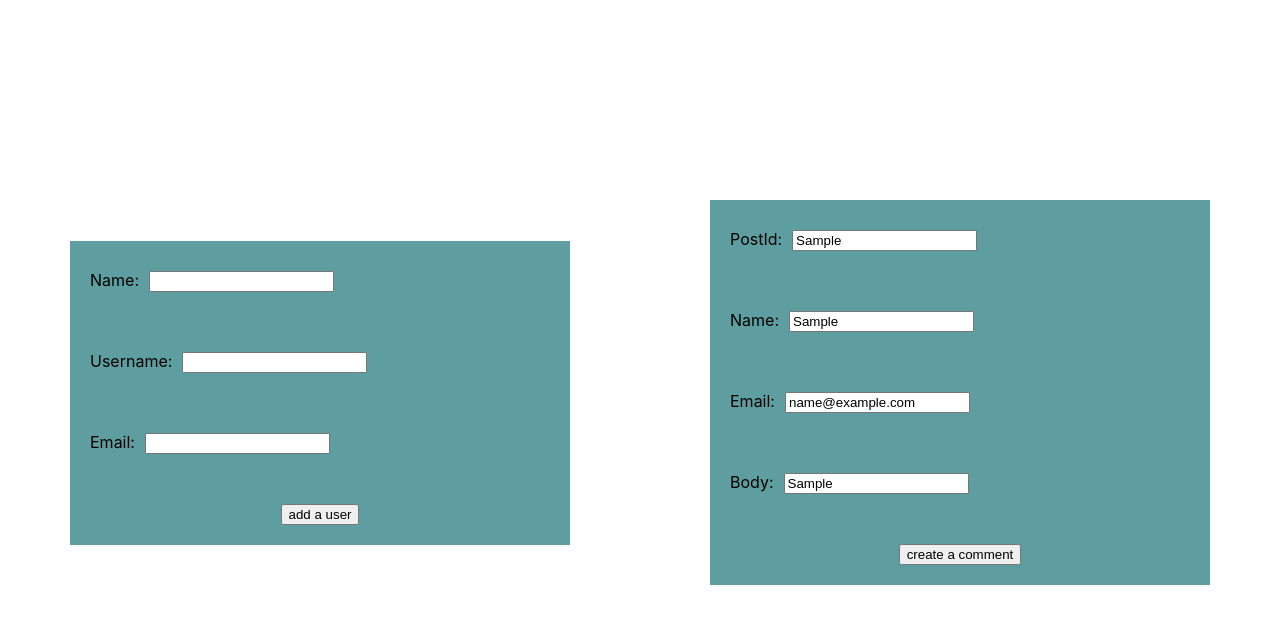
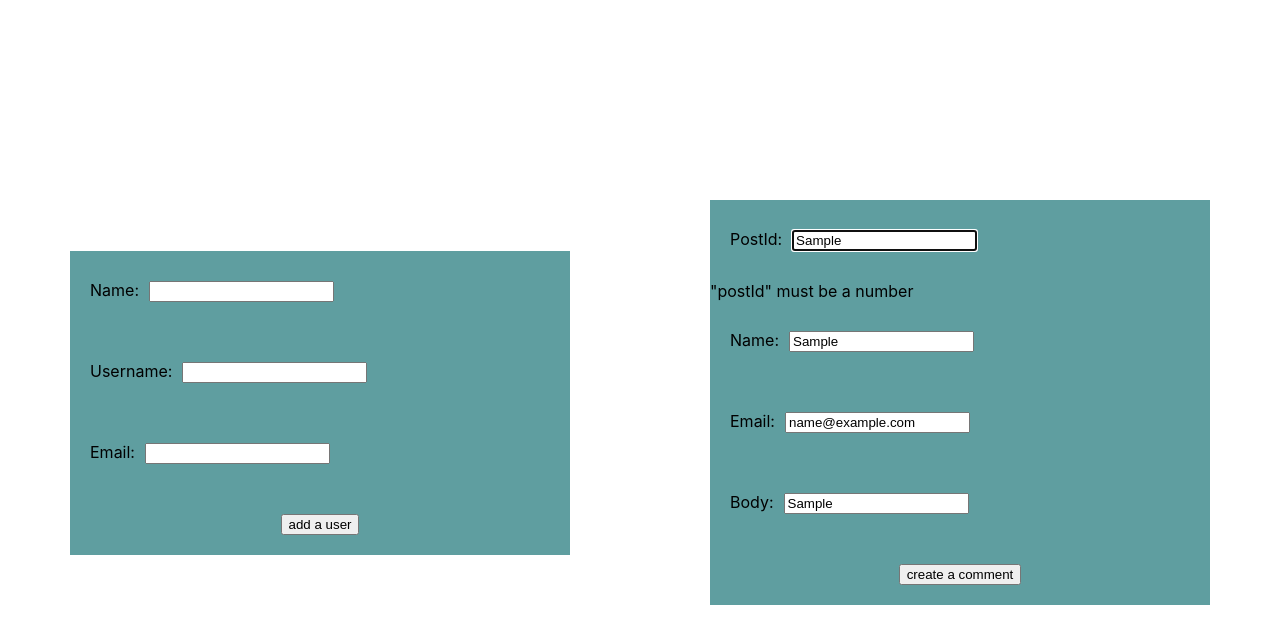
Before and after one commit to zwiebelito/okten_react_learning, a React (Create React App) app: page / in a window 1280 px wide. Both pictures are taken after typing "Sample", "Sample", "name@example.com", "Sample" into the empty fields and a click on the input "create a comment". Shown: the top 644 px of the page. Built offline with nearby package versions, Linux system fonts and the light colour scheme; no server answers.

Commit message:
hw5_task1

```diff
--- a/package.json
+++ b/package.json
@@ -11,7 +11,9 @@
     "react-dom": "^18.2.0",
     "react-hook-form": "^7.45.2",
     "react-scripts": "5.0.1",
-    "web-vitals": "^2.1.4"
+    "web-vitals": "^2.1.4",
+    "joi": "^17.9.2",
+    "@hookform/resolvers": "^3.1.1"
   },
   "scripts": {
     "start": "react-scripts start",
--- a/src/components/Comment/Comment.js
+++ b/src/components/Comment/Comment.js
@@ -2,13 +2,18 @@ import React from 'react';
 import {useForm} from "react-hook-form";
 import styles from './Comment.module.css'
 import {Services} from "../../services/Services";
+import {joiResolver} from "@hookform/resolvers/joi";
+import {CommentValidator} from "../../validators/CommentValidator/CommentValidator";
 
 const Comment = () => {
 
-    const { handleSubmit, register } = useForm()
+    const { handleSubmit, register, formState: {errors, isValid} } = useForm({
+        mode: 'all',
+        resolver: joiResolver(CommentValidator)
+    })
 
     const onSubmit = (data) => {
-        Services.getComments(data)
+        Services.createComment(data)
     }
     return (
         <div className={styles.wrapper}>
@@ -17,18 +22,22 @@ const Comment = () => {
                     PostId:
                     <input type="text" {...register("postId")}/>
                 </label>
+                {errors.postId && <span>{errors.postId.message}</span>}
                 <label>
                     Name:
                     <input type="text" {...register("name")}/>
                 </label>
+                {errors.name && <span>{errors.name.message}</span>}
                 <label>
                     Email:
                     <input type="text" {...register("email")}/>
                 </label>
+                {errors.email && <span>{errors.email.message}</span>}
                 <label>
                     Body:
                     <input type="text" {...register("body")}/>
                 </label>
+                {errors.body && <span>{errors.body.message}</span>}
                 <input type='submit' value='create a comment' className={styles.submit}/>
             </form>
         </div>
--- a/src/components/User/User.js
+++ b/src/components/User/User.js
@@ -2,13 +2,18 @@ import React from 'react';
 import {useForm} from "react-hook-form";
 import styles from './User.module.css'
 import {Services} from "../../services/Services";
+import {joiResolver} from "@hookform/resolvers/joi";
+import {userValidator} from "../../validators/UserValidator/userValidator";
 
 const User = () => {
 
-    const { handleSubmit, register } = useForm()
+    const { handleSubmit, register, formState: {errors, isValid} } = useForm({
+        mode: 'all',
+        resolver: joiResolver(userValidator)
+    })
 
     const onSubmit = (data) => {
-        Services.getUsers(data)
+        Services.createUser(data)
     }
     return (
         <div className={styles.wrapper}>
@@ -17,14 +22,17 @@ const User = () => {
                     Name:
                     <input type="text" {...register("name")}/>
                 </label>
+                {errors.name && <span>{errors.name.message}</span>}
                 <label>
                     Username:
                     <input type="text" {...register("username")}/>
                 </label>
+                {errors.username && <span>{errors.username.message}</span>}
                 <label>
                     Email:
                     <input type="text" {...register("email")}/>
                 </label>
+                {errors.email && <span>{errors.email.message}</span>}
                 <input type='submit' value='add a user' className={styles.submit}/>
             </form>
         </div>
--- a/src/services/Services.js
+++ b/src/services/Services.js
@@ -6,12 +6,12 @@ const instance = axios.create({
 })
 
 export const Services = {
-    getUsers: (data) => {
-        instance.post(Endpoints.USERS)
+    createUser: (data) => {
+        instance.post(Endpoints.USERS, data)
             .then((data)=> console.log(data.data))
     },
-    getComments: (data) => {
-        instance.post(Endpoints.COMMENTS)
+    createComment: (data) => {
+        instance.post(Endpoints.COMMENTS, data)
             .then((data)=> console.log(data.data))
     }
 }
--- /dev/null
+++ b/src/validators/CommentValidator/CommentValidator.js
@@ -0,0 +1,18 @@
+import Joi from "joi";
+
+const CommentValidator = Joi.object({
+    postId: Joi.number().max(700).required(),
+
+    name: Joi.string().regex(/^[a-zA-Z]+(([',. -][a-zA-Z ])?[a-zA-Z]*)*$/).required().messages({
+        'string.pattern.base': 'Name includes only Latin letters (max - 20)'
+    }),
+
+    email: Joi.string().regex(/^[\w-\.]+@([\w-]+\.)+[\w-]{2,4}$/).required().messages({
+        'string.pattern.base': 'Email need to includes @ symbol'
+    }),
+
+    body: Joi.string().max(20).required()
+
+})
+
+export { CommentValidator }
--- /dev/null
+++ b/src/validators/UserValidator/userValidator.js
@@ -0,0 +1,15 @@
+import Joi from "joi";
+
+const userValidator = Joi.object({
+    name: Joi.string().regex(/^[a-zA-Z]+(([',. -][a-zA-Z ])?[a-zA-Z]*)*$/).required().messages({
+        'string.pattern.base': 'Name includes only Latin letters (max - 20)'
+    }),
+    username: Joi.string().regex(/^[a-zA-Z]+(([',. -][a-zA-Z ])?[a-zA-Z]*)*$/).required().messages({
+        'string.pattern.base': 'Username includes only Latin letters'
+    }),
+    email: Joi.string().regex(/^[\w-\.]+@([\w-]+\.)+[\w-]{2,4}$/).required().messages({
+        'string.pattern.base': 'Email need to includes @ symbol'
+    })
+})
+
+export { userValidator }
```
Also changed, not shown: 1 other file (tests, documents, lock files or other folders).
